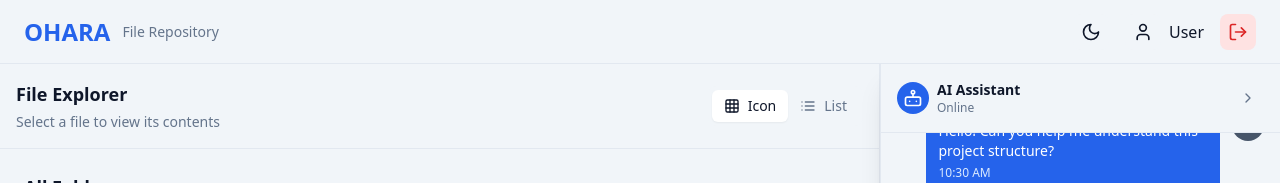
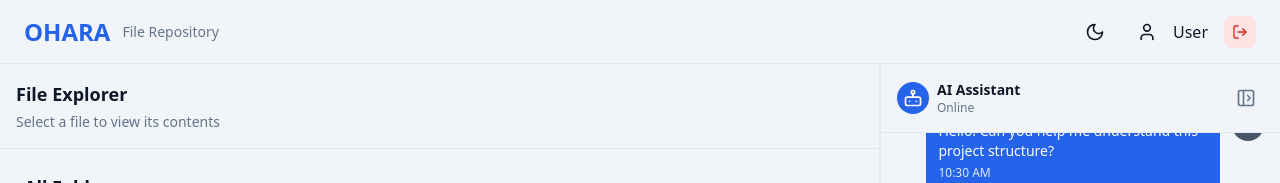
Before and after one commit to srfreire/ohara, a React (Vite) app in the folder frontend/: page /dashboard in a window 1280 px wide. Shown: the top 183 px of the page. Built offline with nearby package versions, Linux system fonts and the light colour scheme; the HTML template or start-up script is replaced by a standard one.

Commit message:
v1.2.0 fix[frontend]: fixed sidebard animations and structure

```diff
--- a/frontend/src/components/chat/ChatAgent.jsx
+++ b/frontend/src/components/chat/ChatAgent.jsx
@@ -1,13 +1,11 @@
 import { useState, useRef, useEffect } from 'react'
-import { Send, Bot, User, ChevronRight, ChevronLeft } from 'lucide-react'
+import { Send, Bot, User, PanelLeftClose, PanelLeftOpen } from 'lucide-react'
 import { mock_chat_messages } from '../../utils/mock-data'
 
-const ChatAgent = () => {
+const ChatAgent = ({ is_collapsed = false, on_toggle_collapse }) => {
   const [messages, set_messages] = useState(mock_chat_messages)
   const [input_value, set_input_value] = useState('')
-  const [is_minimized, set_is_minimized] = useState(false)
   const [is_typing, set_is_typing] = useState(false)
-  const [is_expanding, set_is_expanding] = useState(false)
   const messages_end_ref = useRef(null)
 
   const scroll_to_bottom = () => {
@@ -79,48 +77,51 @@ const ChatAgent = () => {
     })
   }
 
-  if (is_minimized) {
   return (
-      <div className="fixed bottom-6 right-6 z-50">
+    <div className="relative">
+      {/* Floating AI Button - Only visible when collapsed */}
+      {is_collapsed && on_toggle_collapse && (
         <button
-          onClick={() => set_is_minimized(false)}
-          className="w-14 h-14 bg-primary-600 hover:bg-primary-700 text-white rounded-full shadow-lg hover:shadow-xl transition-all duration-300 flex items-center justify-center group transform hover:scale-105"
-          aria-label="Open AI Assistant"
+          onClick={on_toggle_collapse}
+          className="fixed bottom-6 right-6 z-50 w-14 h-14 bg-primary-600 hover:bg-primary-700 text-white rounded-full flex items-center justify-center transition-all duration-200 shadow-lg hover:shadow-xl"
+          aria-label="Expand chat"
         >
-          <Bot className="w-6 h-6 group-hover:scale-110 transition-transform" />
-          {is_typing && (
-            <div className="absolute -top-2 -right-2 w-4 h-4 bg-green-500 rounded-full animate-pulse"></div>
+          <Bot className="w-6 h-6" />
+        </button>
       )}
-        </button>
-      </div>
-    )
-  }
 
-  return (
-    <div className="w-[400px] bg-background-surface border-l border-secondary-200 dark:border-secondary-700 flex flex-col shadow-xl animate-expand-from-button">
+      <div className={`h-full bg-background-surface border-l border-secondary-200 dark:border-secondary-700 flex flex-col transition-all duration-300 overflow-hidden w-[400px] ${is_collapsed ? 'translate-x-full -mr-[400px]' : 'translate-x-0'}`}>
       {/* Chat Header */}
       <div className="flex items-center justify-between p-4 border-b border-secondary-200 dark:border-secondary-700">
+        <div className="min-w-0 flex-1">
           <div className="flex items-center space-x-2">
-          <div className="w-8 h-8 bg-primary-600 rounded-full flex items-center justify-center">
+            <div className="w-8 h-8 bg-primary-600 rounded-full flex items-center justify-center flex-shrink-0">
               <Bot className="w-5 h-5 text-white" />
             </div>
-          <div>
-            <h3 className="text-sm font-semibold text-text-light">
+            <div className="min-w-0 flex-1">
+              <h3 className="text-sm font-semibold text-text-light truncate">
                 AI Assistant
               </h3>
-            <p className="text-xs text-text-muted">
+              <p className="text-xs text-text-muted truncate">
                 {is_typing ? 'Typing...' : 'Online'}
               </p>
             </div>
           </div>
+        </div>
 
+        {on_toggle_collapse && (
           <button
-          onClick={() => set_is_minimized(true)}
-          className="p-2 rounded-lg hover:bg-secondary-100 dark:hover:bg-secondary-800 text-text-muted transition-colors duration-200"
-          aria-label="Minimize chat"
+            onClick={on_toggle_collapse}
+            className="p-2 rounded-lg hover:bg-secondary-100 dark:hover:bg-secondary-800 text-text-muted transition-colors duration-200 flex-shrink-0"
+            aria-label={is_collapsed ? 'Expand chat' : 'Collapse chat'}
           >
-          <ChevronRight className="w-4 h-4" />
+            {is_collapsed ? (
+              <PanelLeftClose className="w-5 h-5" />
+            ) : (
+              <PanelLeftOpen className="w-5 h-5" />
+            )}
           </button>
+        )}
       </div>
 
       {/* Messages Area */}
@@ -207,6 +208,7 @@ const ChatAgent = () => {
         </p>
       </div>
       </div>
+    </div>
   )
 }
 
--- a/frontend/src/components/dashboard/Dashboard.jsx
+++ b/frontend/src/components/dashboard/Dashboard.jsx
@@ -8,12 +8,11 @@ const Dashboard = () => {
   const [selected_file, set_selected_file] = useState(null)
   const [selected_folder, set_selected_folder] = useState('2') // Default to 'Projects' folder
   const [is_file_explorer_collapsed, set_is_file_explorer_collapsed] = useState(false)
-  const [view_mode, set_view_mode] = useState('icon') // 'icon' | 'list'
+  const [is_chat_collapsed, set_is_chat_collapsed] = useState(false)
   const [current_folder_id, set_current_folder_id] = useState(null) // For icon view navigation
 
   const handle_file_select = (file) => {
     set_selected_file(file)
-    set_view_mode('list')
   }
 
   const handle_folder_select = (folder_id) => {
@@ -25,41 +24,31 @@ const Dashboard = () => {
     set_selected_folder(folder_id)
   }
 
-  const handle_view_mode_change = (new_view_mode) => {
-    set_view_mode(new_view_mode)
-    if (new_view_mode === 'icon') {
-      set_selected_file(null)
-    }
+  const handle_close_file = () => {
+    set_selected_file(null)
+    // Auto-expand file explorer when returning to icon view
+    set_is_file_explorer_collapsed(false)
   }
 
   const handle_toggle_file_explorer = () => {
     set_is_file_explorer_collapsed(!is_file_explorer_collapsed)
   }
 
+  const handle_toggle_chat = () => {
+    set_is_chat_collapsed(!is_chat_collapsed)
+  }
+
   // Keyboard shortcuts
   useEffect(() => {
     const handle_keyboard_shortcuts = (e) => {
-      // ESC key: Return to icon view and clear selected file
+      // ESC key: Close file and return to icon view
       if (e.key === 'Escape') {
         if (selected_file) {
           set_selected_file(null)
-          set_view_mode('icon')
+          // Auto-expand file explorer when returning to icon view
+          set_is_file_explorer_collapsed(false)
           e.preventDefault()
         }
-        return
-      }
-
-      // Cmd/Ctrl + 1: Switch to icon view
-      if ((e.metaKey || e.ctrlKey) && e.key === '1') {
-        handle_view_mode_change('icon')
-        e.preventDefault()
-        return
-      }
-
-      // Cmd/Ctrl + 2: Switch to list view
-      if ((e.metaKey || e.ctrlKey) && e.key === '2') {
-        handle_view_mode_change('list')
-        e.preventDefault()
         return
       }
     }
@@ -68,7 +57,7 @@ const Dashboard = () => {
     return () => {
       document.removeEventListener('keydown', handle_keyboard_shortcuts)
     }
-  }, [selected_file, handle_view_mode_change])
+  }, [selected_file])
 
   return (
     <div className="h-screen bg-background-light flex flex-col">
@@ -86,8 +75,6 @@ const Dashboard = () => {
           is_collapsed={is_file_explorer_collapsed}
           on_toggle_collapse={handle_toggle_file_explorer}
           is_expanded={!selected_file} // Expand when no file selected
-          view_mode={view_mode}
-          on_view_mode_change={handle_view_mode_change}
           current_folder_id={current_folder_id}
           on_folder_navigate={handle_folder_navigate}
         />
@@ -103,13 +90,16 @@ const Dashboard = () => {
           {selected_file && (
             <FileViewer
               file={selected_file}
-              on_close={() => handle_view_mode_change('icon')}
+              on_close={handle_close_file}
             />
           )}
         </div>
 
         {/* Chat Agent Sidebar */}
-        <ChatAgent />
+        <ChatAgent
+          is_collapsed={is_chat_collapsed}
+          on_toggle_collapse={handle_toggle_chat}
+        />
       </div>
     </div>
   )
--- a/frontend/src/components/dashboard/FileExplorer.jsx
+++ b/frontend/src/components/dashboard/FileExplorer.jsx
@@ -1,14 +1,12 @@
 import { useState } from 'react'
-import { ChevronRight, ChevronDown, ChevronLeft, ArrowLeft, Folder, FolderOpen } from 'lucide-react'
+import { ChevronRight, ChevronDown, PanelRightClose, PanelRightOpen, ArrowLeft, Folder, FolderOpen } from 'lucide-react'
 import * as Icons from 'lucide-react'
-import ViewModeSwitcher from '../ui/ViewModeSwitcher'
 import {
   get_root_folders,
   get_subfolders,
   get_files_in_folder,
   get_file_icon,
   get_folder_by_id,
-  format_file_size
 } from '../../utils/mock-data'
 
 const FileExplorer = ({
@@ -19,11 +17,11 @@ const FileExplorer = ({
   is_collapsed,
   on_toggle_collapse,
   is_expanded = false,
-  view_mode = 'icon',
-  on_view_mode_change,
   current_folder_id = null,
   on_folder_navigate
 }) => {
+  // Auto-determine view mode based on file selection
+  const view_mode = selected_file ? 'list' : 'icon'
   const [expanded_folders, set_expanded_folders] = useState(new Set(['2'])) // Expand 'Projects' by default
 
   const toggle_folder = (folder_id) => {
@@ -38,6 +36,16 @@ const FileExplorer = ({
   }
 
   const FileIcon = ({ file_type, className }) => {
+    if (file_type === 'text') {
+      return (
+        <img
+          src="/src/assets/txt.png"
+          alt="Text file"
+          className={className}
+        />
+      )
+    }
+
     const icon_name = get_file_icon(file_type)
     const IconComponent = Icons[icon_name]
     return IconComponent ? <IconComponent className={className} /> : <Icons.File className={className} />
@@ -79,7 +87,13 @@ const FileExplorer = ({
         case 'pdf':
           return <Icons.FileType className="w-14 h-14 text-red-500" />
         case 'text':
-          return <Icons.FileText className="w-14 h-14 text-gray-500" />
+          return (
+            <img
+              src="/src/assets/txt.png"
+              alt="Text file"
+              className="w-14 h-14"
+            />
+          )
         default:
           return <Icons.File className="w-14 h-14 text-gray-500" />
       }
@@ -96,9 +110,6 @@ const FileExplorer = ({
         </div>
         <span className="text-sm text-text-light text-center max-w-full break-words overflow-hidden text-ellipsis">
           {file.name}
-        </span>
-        <span className="text-xs text-text-muted mt-1">
-          {format_file_size(file.size)}
         </span>
       </div>
     )
@@ -140,7 +151,7 @@ const FileExplorer = ({
           />
 
           {/* Folder Name */}
-          <span className="text-text-light font-medium truncate">
+          <span className="text-text-light font-medium truncate flex-1 min-w-0">
             {folder.name}
           </span>
         </div>
@@ -247,29 +258,20 @@ const FileExplorer = ({
   }
 
   return (
-    <div className={`bg-background-surface border-r border-secondary-200 dark:border-secondary-700 flex flex-col transition-all duration-300 ${get_width_class()}`}>
+    <div className={`bg-background-surface border-r border-secondary-200 dark:border-secondary-700 flex flex-col transition-all duration-300 overflow-hidden ${get_width_class()}`}>
       {/* Header */}
       <div className="flex items-center justify-between p-4 border-b border-secondary-200 dark:border-secondary-700">
         {!is_collapsed && (
-          <div>
-            <h2 className="text-lg font-semibold text-text-light">
+          <div className="min-w-0 flex-1">
+            <h2 className="text-lg font-semibold text-text-light truncate">
               File Explorer
             </h2>
             {is_expanded && view_mode === 'icon' && (
-              <p className="text-sm text-text-muted mt-1">
+              <p className="text-sm text-text-muted mt-1 truncate">
                 Select a file to view its contents
               </p>
             )}
           </div>
-        )}
-
-        <div className="flex items-center space-x-2">
-          {/* View Mode Switcher - Always visible when expanded */}
-          {is_expanded && on_view_mode_change && (
-            <ViewModeSwitcher
-              view_mode={view_mode}
-              on_view_mode_change={on_view_mode_change}
-            />
         )}
 
         {/* Collapse Button - Only show when file is selected (list mode) */}
@@ -280,13 +282,12 @@ const FileExplorer = ({
             aria-label={is_collapsed ? 'Expand file explorer' : 'Collapse file explorer'}
           >
             {is_collapsed ? (
-                <ChevronRight className="w-4 h-4" />
+              <PanelRightClose className="w-5 h-5" />
             ) : (
-                <ChevronLeft className="w-4 h-4" />
+              <PanelRightOpen className="w-5 h-5" />
             )}
           </button>
         )}
-        </div>
       </div>
 
       {/* Content Area */}
--- a/frontend/src/components/layout/Header.jsx
+++ b/frontend/src/components/layout/Header.jsx
@@ -51,7 +51,7 @@ const Header = () => {
           className="p-2 rounded-lg bg-red-100 hover:bg-red-200 dark:bg-red-900 dark:hover:bg-red-800 text-red-600 dark:text-red-400 transition-colors duration-200"
           aria-label="Logout"
         >
-          <LogOut className="w-5 h-5" />
+          <LogOut className="w-4 h-4" />
         </button>
       </div>
     </header>
```
Also changed, not shown: frontend/src/components/dashboard/FileViewer.jsx (+1 -7 lines), frontend/src/assets/txt.png (added). Lines whose indentation alone changed are shown as unchanged.
